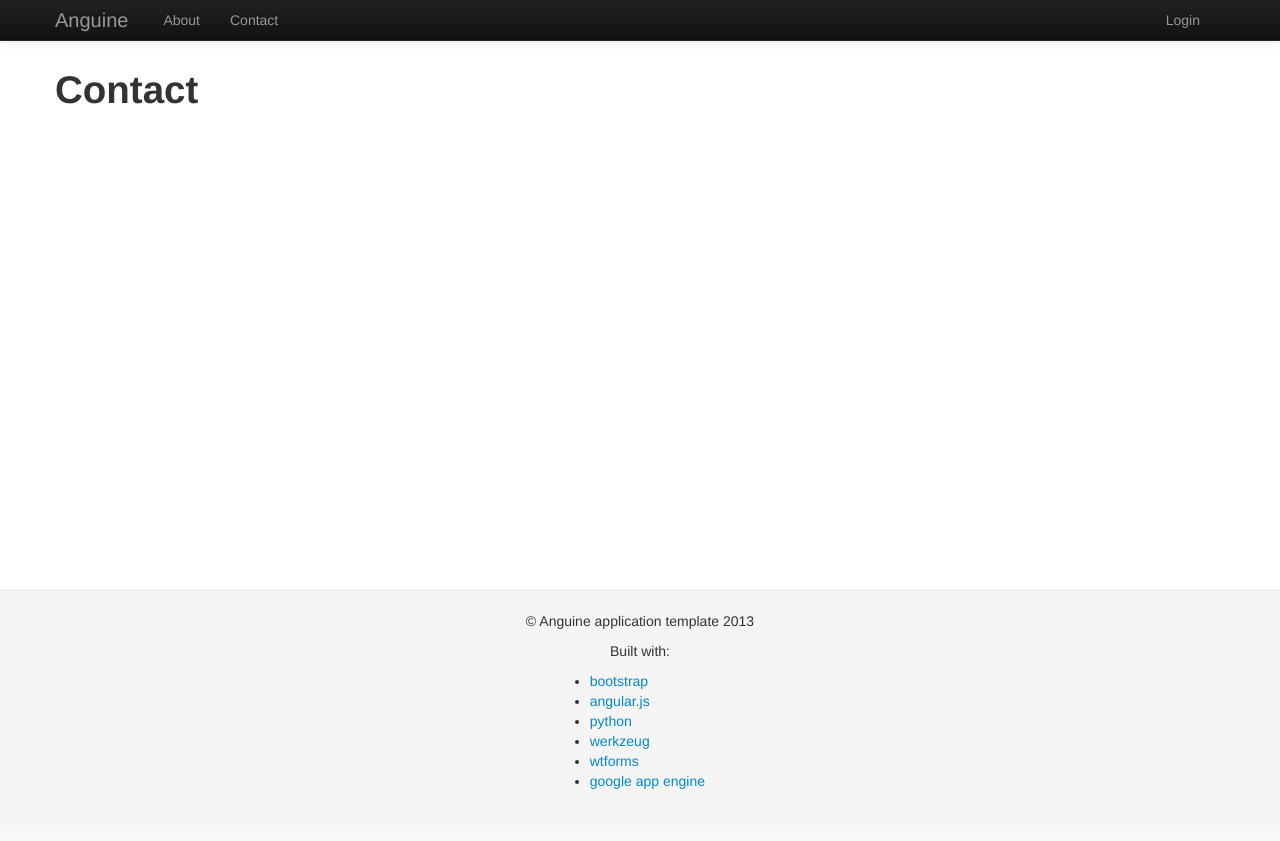
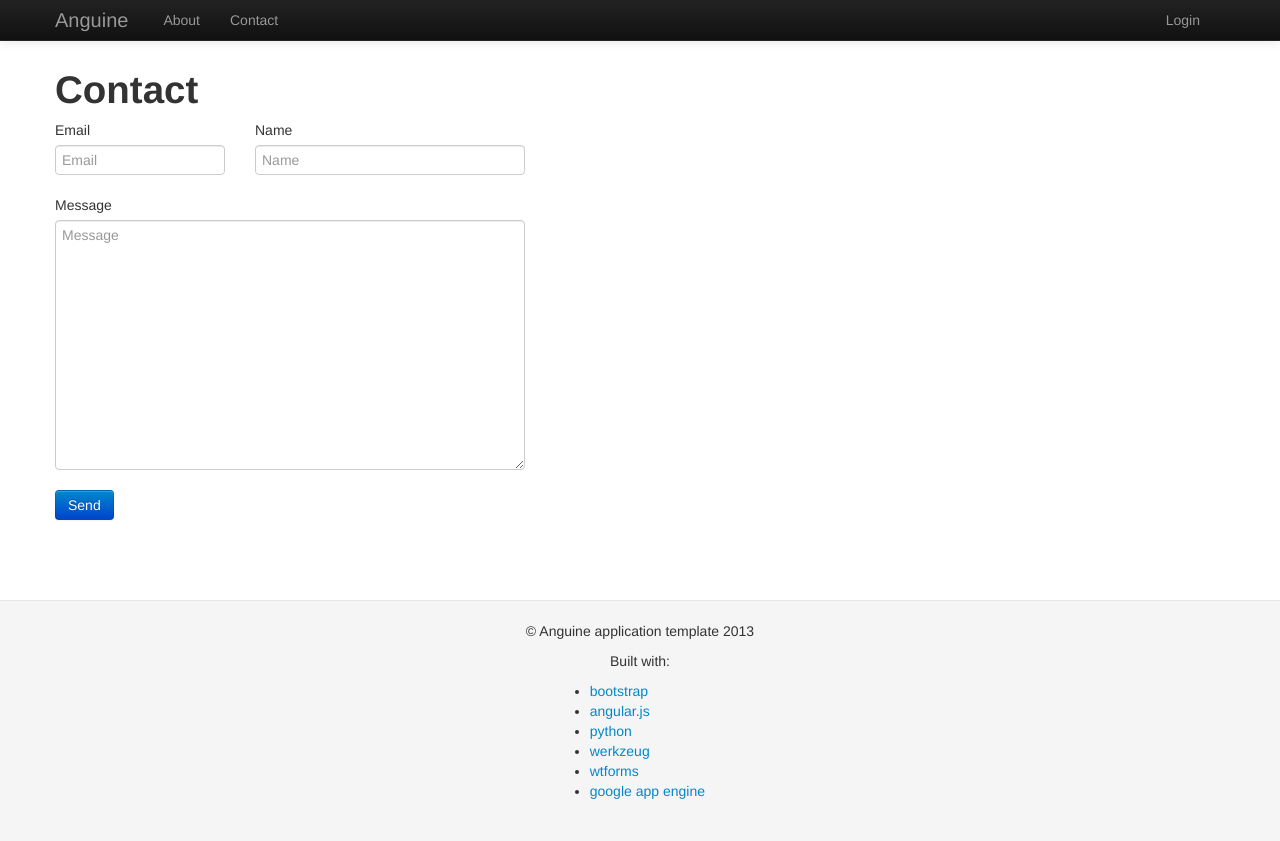
Before and after one commit to nunes/anguine, a Python web app: template resources/templates/contact.html in a window 1280 px wide. Before the commit the page ends 789 px from the top, so only its background shows below. Run offline with Jinja, Linux system fonts and the light colour scheme; the template is opened without the code that fills it, so the values that code supplies are empty; some libraries are stand-ins or nearby versions.

Commit message:
new contact form

```diff
--- a/resources/templates/contact.html
+++ b/resources/templates/contact.html
@@ -1,11 +1,41 @@
-{% extends 'layout.html' %}
+{% extends 'layout.html' %} {% block title %} {% trans %}Anguine:
+Contact{% endtrans %} {% endblock %} {% block body %}
 
-{% block title %}
-{% trans %}Anguine: Contact{% endtrans %}
-{% endblock %}
+<form>
+	<fieldset>
+		<h1>Contact</h1>
 
-{% block body %}
+		<div class="row">
+			<div class="span2">
+				<label class="control-label">Email</label>
+			</div>
+			<div class="span3">
+				<label class="control-label">Name</label>
+			</div>
+		</div>
 
-<h1>Contact</h1>
+		<div class="control-group">
+			<div class="controls controls-row">
+				<input class="span2" type="text" placeholder="Email" id="inputEmail">
+				<input class="span3" type="text" placeholder="Name" id="inputName">
+			</div>
+		</div>
+
+		<div class="control-group">
+			<div class="controls">
+				<label class="control-label">Message</label>
+				<textarea class="span5" rows="12" id="inputMessage"
+					placeholder="Message"></textarea>
+			</div>
+		</div>
+
+		<div class="control-group">
+			<div class="controls">
+				<button type="submit" class="btn btn-primary">Send</button>
+			</div>
+		</div>
+	</fieldset>
+</form>
+
 
 {% endblock %}
```
